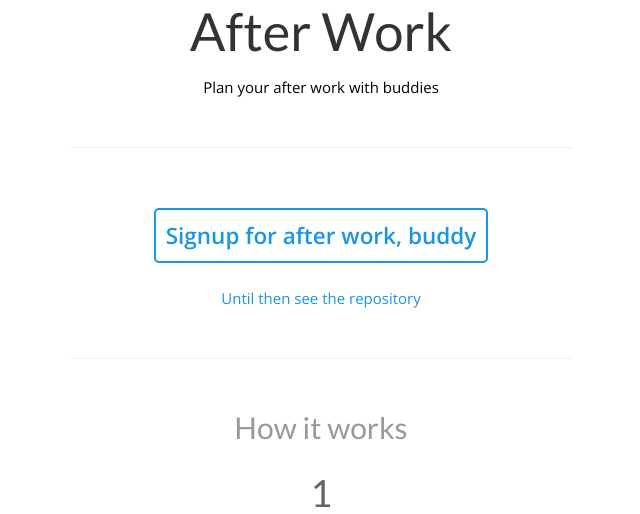
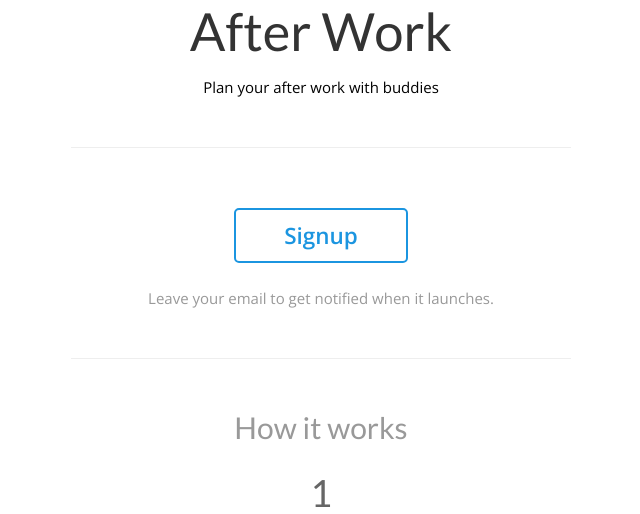
Before and after one commit to afterworkio/afterworkio, a PHP site: page / in a window 1280 px wide. Shown: the part 155-669 px from the top of the page, without its empty margins (319-959 px from the left). Run offline with PHP 8.4, Linux system fonts and the light colour scheme.

Commit message:
Remove link to repo and add better explain signup

```diff
--- a/home.html
+++ b/home.html
@@ -26,8 +26,9 @@
                             <h1>After Work</h1>
                             <p class="text-center">Plan your after work with buddies</p>
                             <hr />
-                            <p class="text-center"><a href="http://eepurl.com/caLYcH" target="_blank" class="text-button">Signup for after work, buddy</a></p>
-                            <p class="text-center"><a target="_blank" href="https://bitbucket.org/afterworkio/after-work-slack-bot">Until then see the repository</a></p>
+                            <p class="text-center"><a href="http://eepurl.com/caLYcH" target="_blank" class="text-button">Signup</a></p>
+                            <p class="text-faded">Leave your email to get notified when it launches.</p>
+                            <!--<p class="text-center"><a target="_blank" href="https://bitbucket.org/afterworkio/after-work-slack-bot">Until then see the repository</a></p>-->
                             <hr />
                             <h2>How it works</h2>
                             <h3>1</h3>
--- a/index.css
+++ b/index.css
@@ -1,4 +1,8 @@
 @import 'https://fonts.googleapis.com/css?family=Lato:100,100i,300,300i,400,400i,700,700i,900,900i|Open+Sans:300,300i,400,400i,600,600i,700,700i,800,800i|Reenie+Beanie&subset=latin-ext';
+
+* {
+      transition: all 0.35s ease;
+}
 
 body {
     margin: 0;
```
